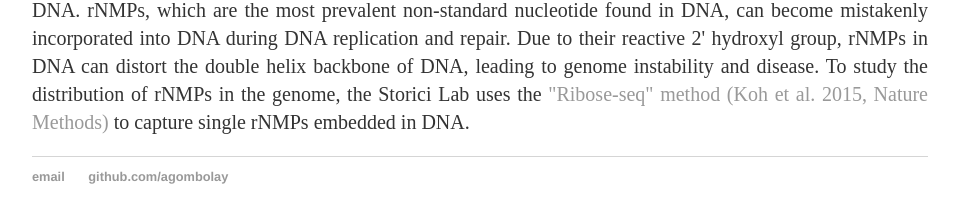
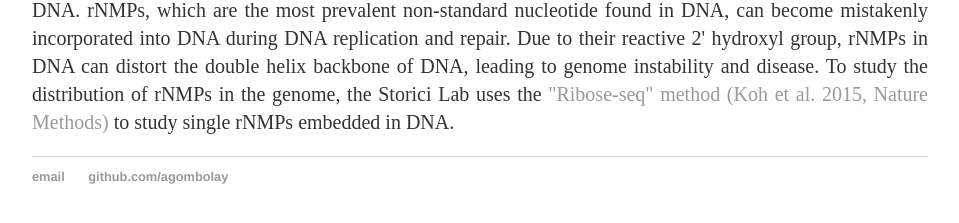
Before and after one commit to agombolay/agombolay.github.io, a Jekyll site: the page built from index.html, in a window 1280 px wide. Shown: the part 477-700 px from the top of the page, without its empty margins (160-1119 px from the left). Built offline with Jekyll 4.4.1, drawn with Linux system fonts in a browser that asks for light colours.

Commit message:
Update index.html

```diff
--- a/index.html
+++ b/index.html
@@ -7,5 +7,5 @@ title: Alli Gombolay
 	<p>alli.gombolay@gatech.edu | Engineered Biosystems Building, Room 5107</p>
 	<p><a href="http://www.storicilab.gatech.edu/">Storici Lab</a> | <a href="http://www.biology.gatech.edu/">School of Biological Sciences</a> | <a href="http://www.gatech.edu/">Georgia Institute of Technology</a></p>
 	<p style="font-size:20px"<p align="justify">Hello, my name is Alli Gombolay.  I am a second year Bioinformatics Ph.D. student in the Storici Lab in the School of Biological Sciences at the Georgia Institute of Technology.  I earned my B.S. in Biology (minor in Spanish) with Highest Honor from Georgia Tech in 2013.  Afterward, I earned my M.P.H. in Epidemiology from the Rollins School of Public Health at Emory University in 2015.</p>
-	<p style="font-size:20px"<p align="justify">My Ph.D. research focuses on mapping the incorporation of ribonucleotides (rNMPs) (the subunits of RNA) in DNA.  rNMPs, which are the most prevalent non-standard nucleotide found in DNA, can become mistakenly incorporated into DNA during DNA replication and repair.  Due to their reactive 2' hydroxyl group, rNMPs in DNA can distort the double helix backbone of DNA, leading to genome instability and disease.  To study the distribution of rNMPs in the genome, the Storici Lab uses the <a href="http://www.ncbi.nlm.nih.gov/pubmed/25622106">"Ribose-seq" method (Koh et al. 2015, Nature Methods)</a> to capture single rNMPs embedded in DNA.</p>
+	<p style="font-size:20px"<p align="justify">My Ph.D. research focuses on mapping the incorporation of ribonucleotides (rNMPs) (the subunits of RNA) in DNA.  rNMPs, which are the most prevalent non-standard nucleotide found in DNA, can become mistakenly incorporated into DNA during DNA replication and repair.  Due to their reactive 2' hydroxyl group, rNMPs in DNA can distort the double helix backbone of DNA, leading to genome instability and disease.  To study the distribution of rNMPs in the genome, the Storici Lab uses the <a href="http://www.ncbi.nlm.nih.gov/pubmed/25622106">"Ribose-seq" method (Koh et al. 2015, Nature Methods)</a> to study single rNMPs embedded in DNA.</p>
 </div><!-- /.blurb -->
```
